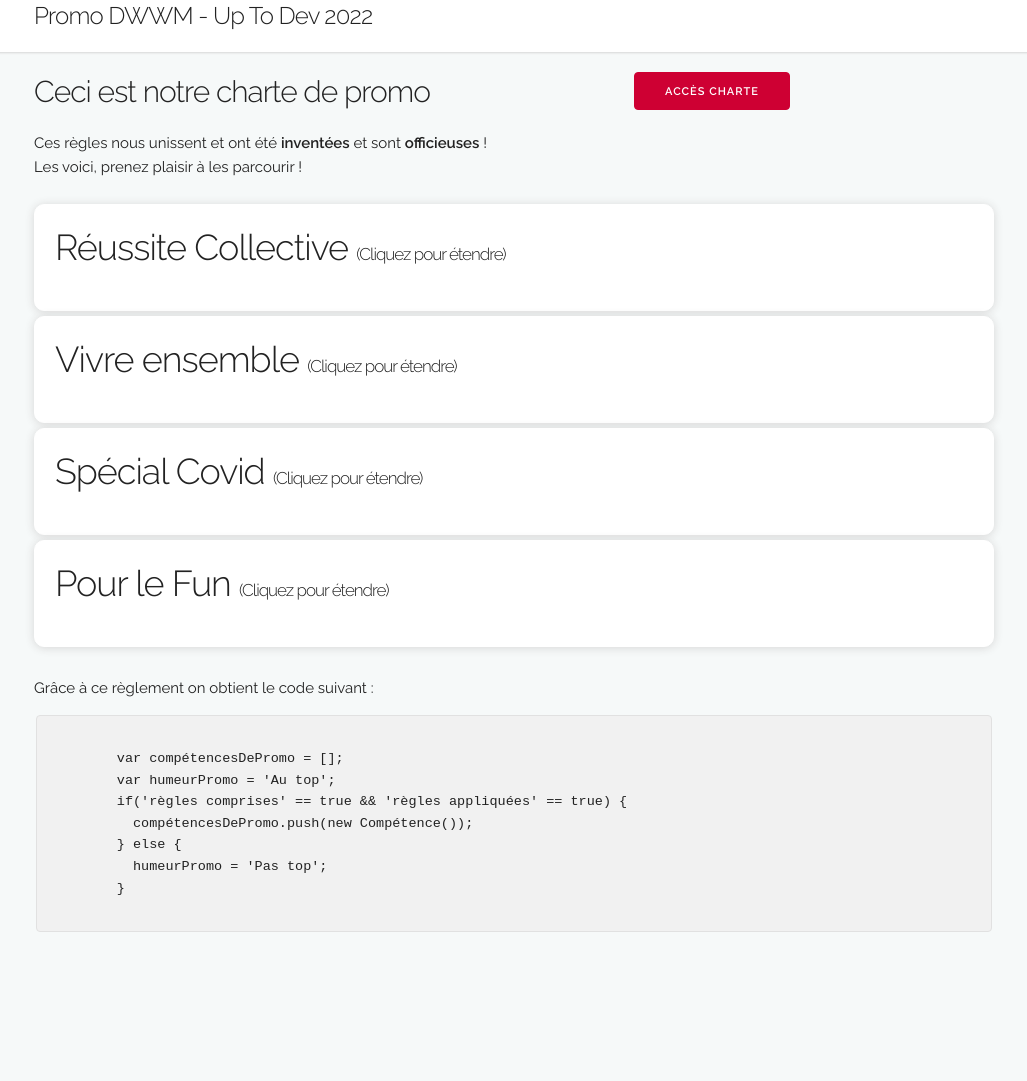
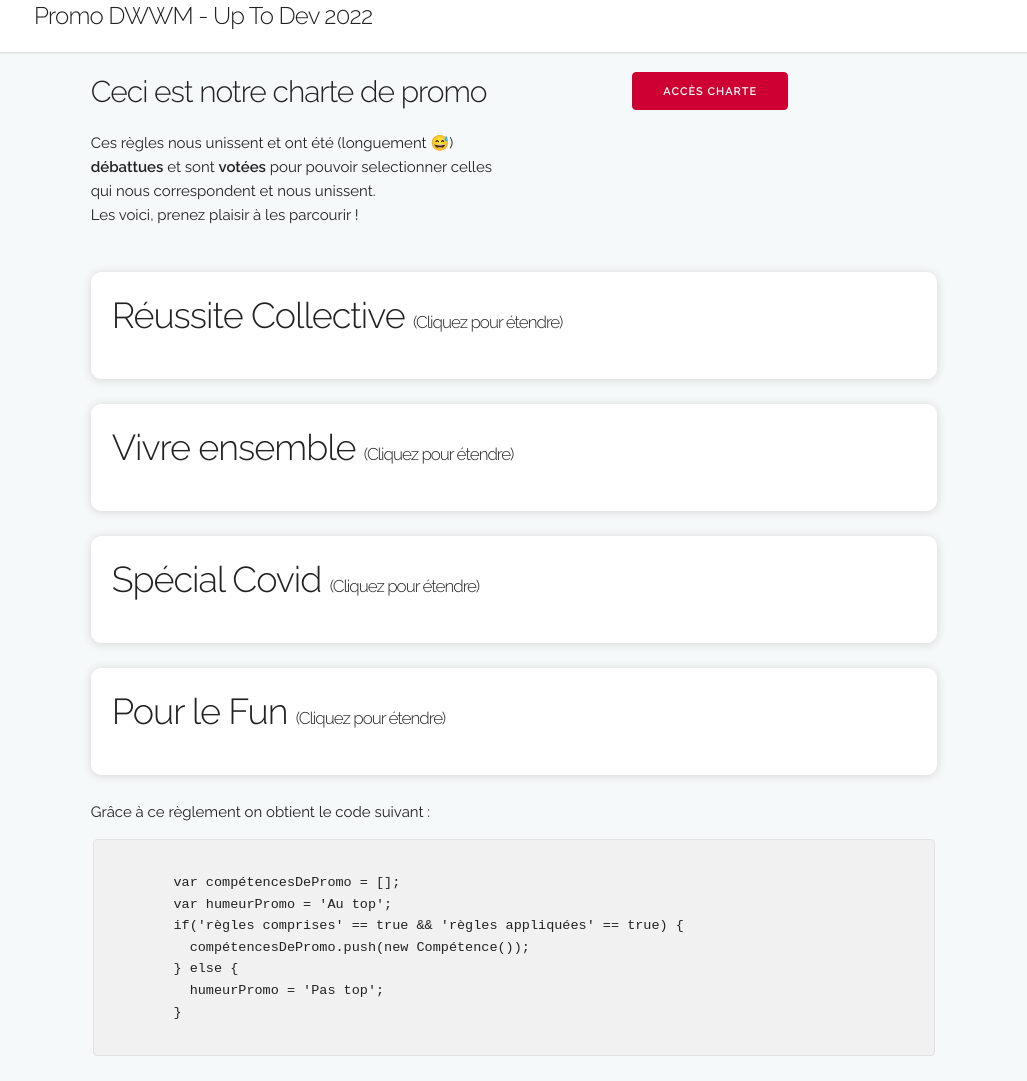
Before and after one commit to kevinbatard/charte-de-groupe, a plain HTML site: page index.html in a window 1280 px wide. Shown: the whole page, without its empty margins (126-1153 px from the left). Before the commit the page ends 957 px from the top, so only its background shows below. Drawn offline with Linux system fonts and the light colour scheme.

Commit message:
mise en page avec grid

```diff
--- a/css/style.css
+++ b/css/style.css
@@ -102,16 +102,45 @@ ul {
     display: block;
 }
 
-.row {
-    display: flex;
-    flex-wrap: wrap;
+.contain {
+    display: grid;
+    grid-template-columns: repeat(12, 1fr);
+    gap: 20px;
 }
 
-.column {
-    width: 500px;
+.intro {
+    grid-column: 3/7;
+    grid-row: 1;
 }
 
-.column2 {
-    flex: 2;
-    margin-left: 100px;
+.charte {
+    grid-column: 8/11;
+    grid-row: 1;
+
 }
+
+.article1 {
+    grid-column: 3/11;
+    grid-row: 2;
+}
+
+.article2 {
+    grid-column: 3/11;
+    grid-row: 3;
+}
+
+.article3 {
+    grid-column: 3/11;
+    grid-row: 4;
+}
+
+.article4 {
+    grid-column: 3/11;
+    grid-row: 5;
+
+}
+
+.code {
+    grid-column: 3/11;
+    grid-row: 6;
+}
--- a/index.html
+++ b/index.html
@@ -45,19 +45,20 @@
 
   <!-- Structure principale de la page
   –––––––––––––––––––––––––––––––––––––––––––––––––– -->
-  <main class="container">
+  <main class="contain">
 
-    <div class="row">
-      <div class="column">
+    <div class="intro">
       <h3>Ceci est notre charte de promo</h3>
-      <p>Ces règles nous unissent et ont été <strong>inventées</strong> et sont <strong>officieuses</strong> !<br> Les
+      <p>Ces règles nous unissent et ont été (longuement 😅) <strong>débattues</strong> et sont <strong>votées</strong>
+        pour pouvoir selectionner celles qui nous correspondent et nous unissent.<br> Les
         voici, prenez plaisir à les parcourir !</p>
-      </div>
-    <div class="column2">
+    </div>
+      <div class="charte">
       <button class="bouton" type="button">Accès charte</button>
       </div>
     </div>
 
+    <div class="article1">
       <label for="checkBtn">
         <h2>Réussite Collective <span class="extend">(Cliquez pour étendre)</span> </h2>
         <input type="checkbox" id="checkBtn">
@@ -76,7 +77,9 @@
             l'autre, aller vers les personnes timides et leur laisser la parole dans les travaux de groupe.</li>
         </ul>
       </label>
+    </div>
 
+<div class="article2">
       <label for="checkBtn2">
         <h2> Vivre ensemble <span class="extend">(Cliquez pour étendre)</span></h2>
         <input type="checkbox" id="checkBtn2">
@@ -87,7 +90,8 @@
           <li> Je reste moi même </li>
         </ul>
       </label>
-
+</div>
+<div class="article3">
       <label for="checkBtn3">
         <h2> Spécial Covid <span class="extend">(Cliquez pour étendre)</span></h2>
         <input type="checkbox" id="checkBtn3">
@@ -98,7 +102,8 @@
           <li> Aérer la pièce de vie. </li>
         </ul>
       </label>
-
+</div>
+<div class="article4">
       <label for="checkBtn4">
         <h2> Pour le Fun <span class="extend">(Cliquez pour étendre)</span></h2>
         <input type="checkbox" id="checkBtn4">
@@ -107,10 +112,10 @@
           <li> Organiser des after works </li>
         </ul>
       </label>
-
+</div>
 
       <br>
-
+<div class="code">
       <section>
         Grâce à ce règlement on obtient le code suivant :
         <pre><code style="overflow: auto;">
@@ -123,7 +128,7 @@
         }
       </code></pre>
       </section>
-
+</div>
   </main>
 
   <!-- Fin du document (fermeture des balises)
```
